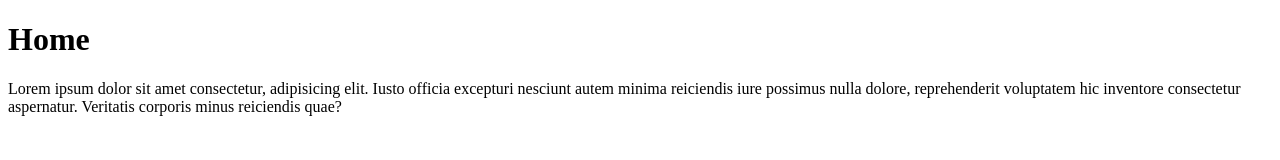
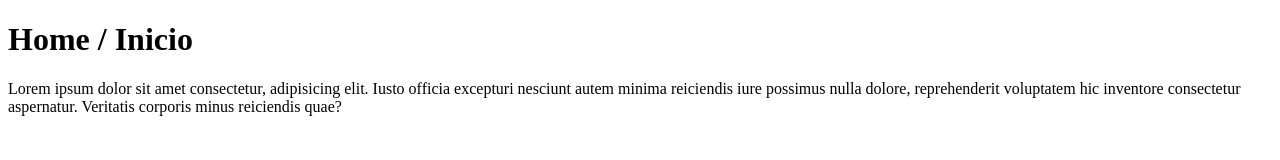
Before and after one commit to juankp3/MisPrimerosPasosEnGit, a plain HTML site: page index.html in a window 1280 px wide. Drawn offline with Linux system fonts and the light colour scheme.

Commit message:
Modificando titulo

```diff
--- a/index.html
+++ b/index.html
@@ -7,7 +7,7 @@
 </head>
 <body>
 
-  <h1>Home</h1>
+  <h1>Home / Inicio</h1>
   <p>Lorem ipsum dolor sit amet consectetur, adipisicing elit. Iusto officia excepturi nesciunt autem minima reiciendis iure possimus nulla dolore, reprehenderit voluptatem hic inventore consectetur aspernatur. Veritatis corporis minus reiciendis quae?</p>
 
 </body>
```
